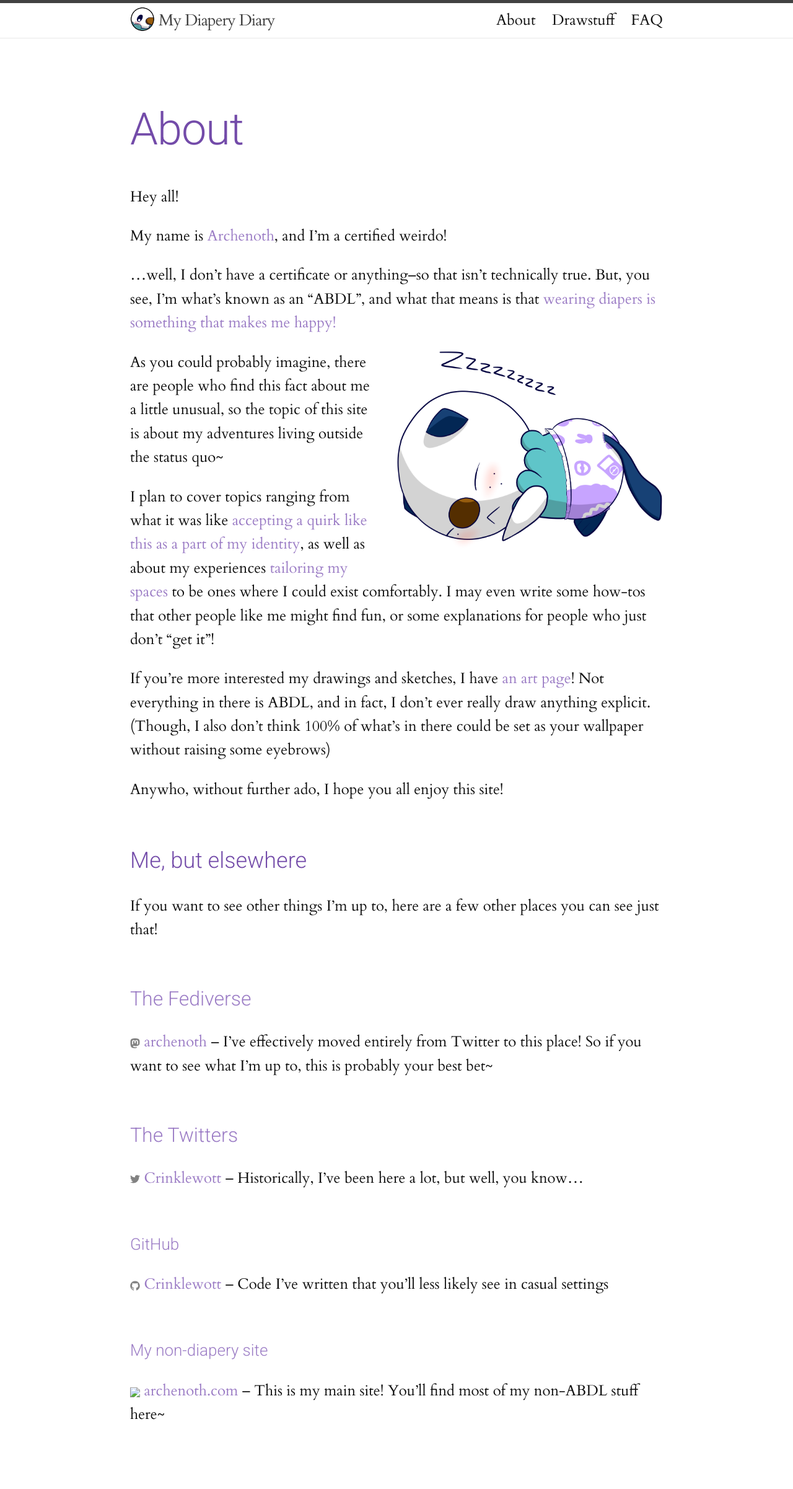
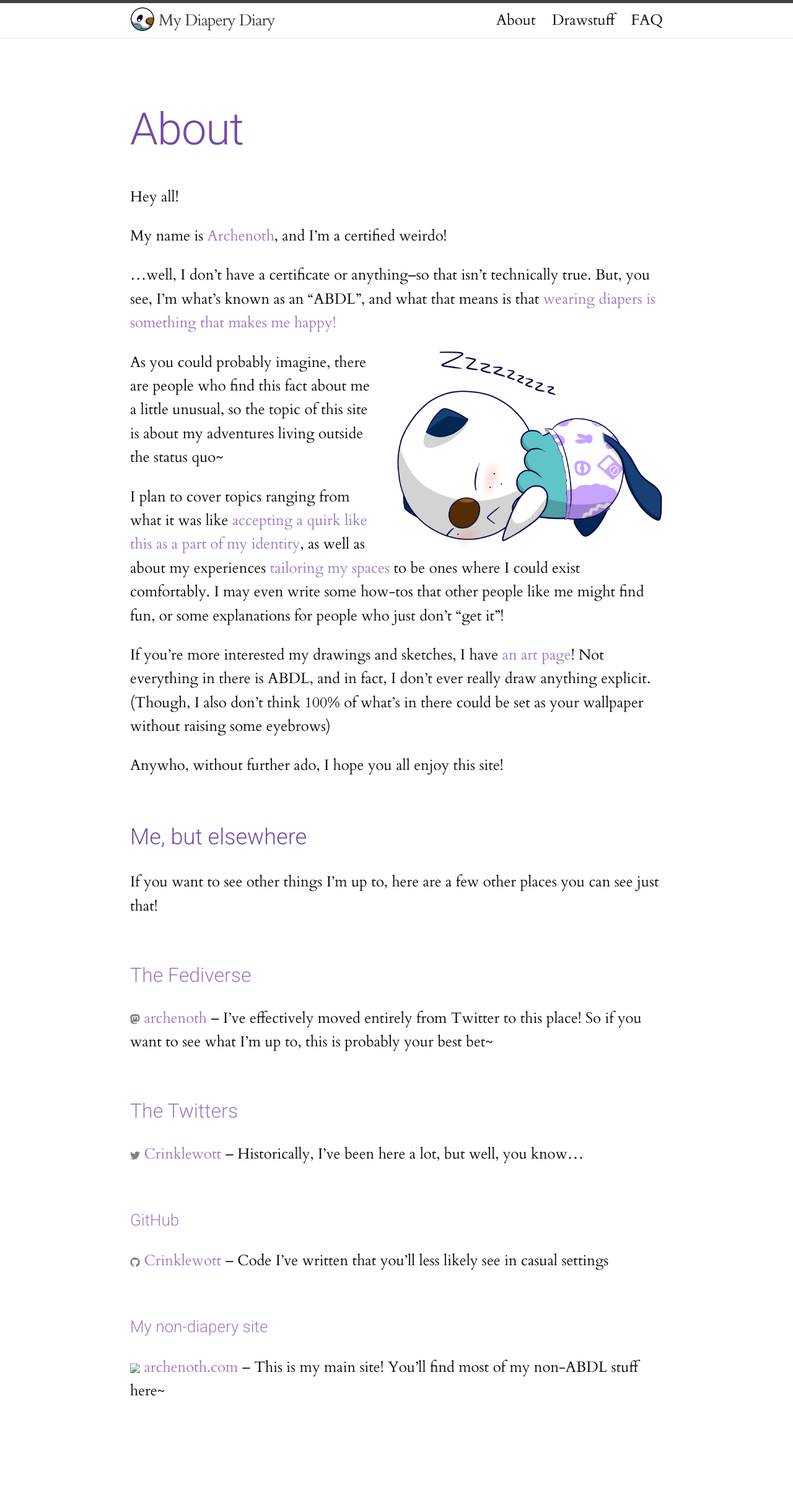
Before and after one commit to Crinklewott/diape.red, a Jekyll site: the page built from about.md, in a window 1280 px wide. Shown: the whole page at 62% size. Built offline with Jekyll 4.4.1, drawn with Linux system fonts in a browser that asks for light colours; after the commit the page ends 2363 px from its top, so only the background shows below that.

Commit message:
Extract out some inline CSS into helpers, and use them in .md files!

```diff
--- a/_sass/_base.scss
+++ b/_sass/_base.scss
@@ -29,7 +29,9 @@
     font-kerning: normal;
 }
 
-
+strong {
+    font-weight: 800;
+}
 
 /**
  * Set `margin-bottom` to maintain vertical rhythm
--- /dev/null
+++ b/_sass/_helpers.scss
@@ -0,0 +1,16 @@
+@media only screen and (min-width: 600px) {
+    .rightHover {
+        float: right;
+        margin-left: 5%;
+        max-width: 50%;
+        max-height: 100vh;
+    }
+}
+
+.bumpDown {
+    margin-top: 5%;
+}
+
+.bumpUp {
+    margin-bottom: 5%;
+}
--- a/about.md
+++ b/about.md
@@ -10,23 +10,7 @@
 
 ...well, I don't have a certificate or anything--so that isn't technically true. But, you see, I'm what's known as an "ABDL", and what that means is that [wearing diapers is something that makes me happy!](/faq#wait-do-you-actually-like-wearing-diapers)
 
-![Sleepywott](/img/Sleepywott.png "Sleepywott!")
-<style>
-  @media only screen and (min-width: 600px) {
-    img[alt=Sleepywott]{
-      float: right;
-      margin-left: 5%;
-      margin-bottom: 5%;
-      max-width: 50%;
-    }
-  }
-
-  img[alt='the favicon for archenoth.com']{
-    display: inline-block;
-    width: 16px;
-    height: 16px;
-  }
-</style>
+![Sleepywott](/img/Sleepywott.png "Sleepywott!"){:.rightHover}
 
 As you could probably imagine, there are people who find this fact about me a little unusual, so the topic of this site is about my adventures living outside the status quo~
 
@@ -58,3 +42,11 @@
 ### [My non-diapery site](//archenoth.com)
 ![the favicon for archenoth.com](//archenoth.com/favicon.ico "My main site!") [archenoth.com](//archenoth.com) --
 This is my main site! You'll find most of my non-ABDL stuff here~
+
+<style>
+  img[alt='the favicon for archenoth.com']{
+    display: inline-block;
+    width: 16px;
+    height: 16px;
+  }
+</style>
--- a/css/main.scss
+++ b/css/main.scss
@@ -49,5 +49,6 @@
 @import
         "base",
         "layout",
-        "syntax-highlighting"
+        "syntax-highlighting",
+        "helpers"
 ;
```
Also changed, not shown: faq.md (+1 -16 lines).
